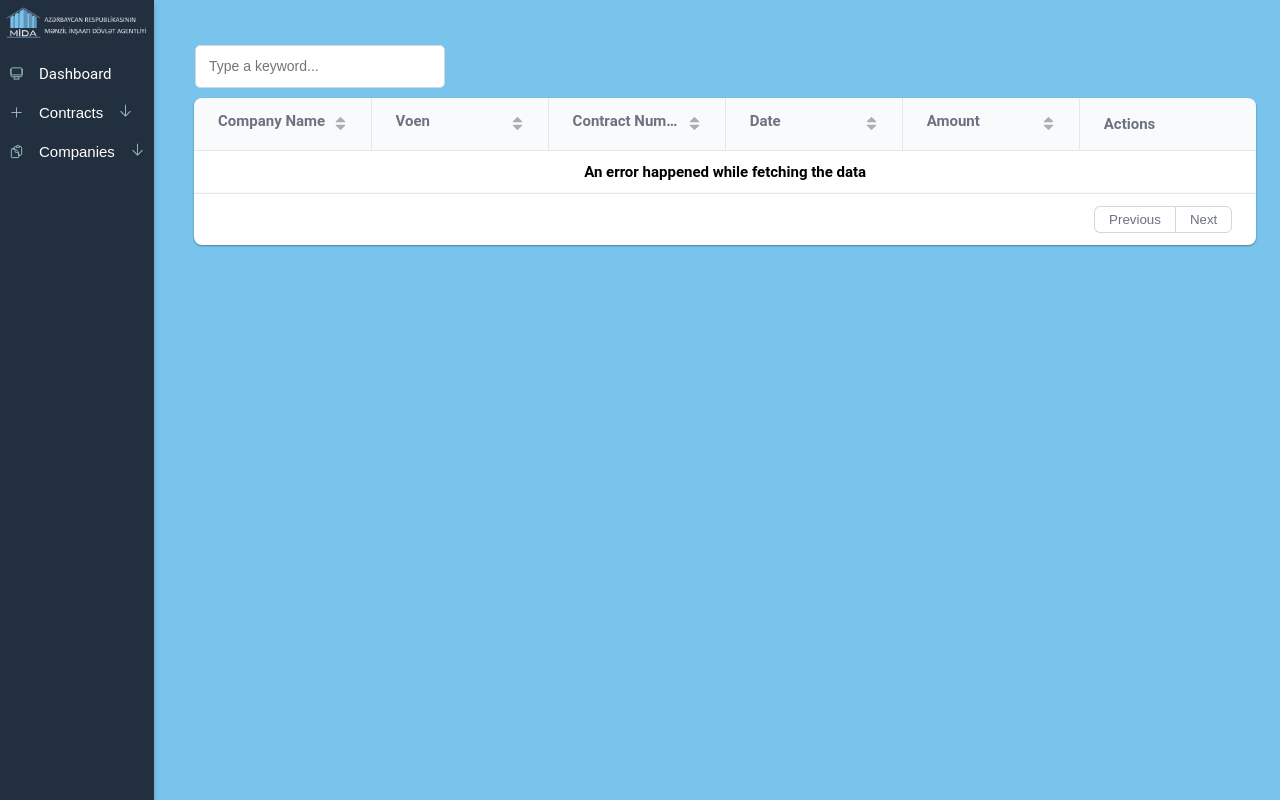
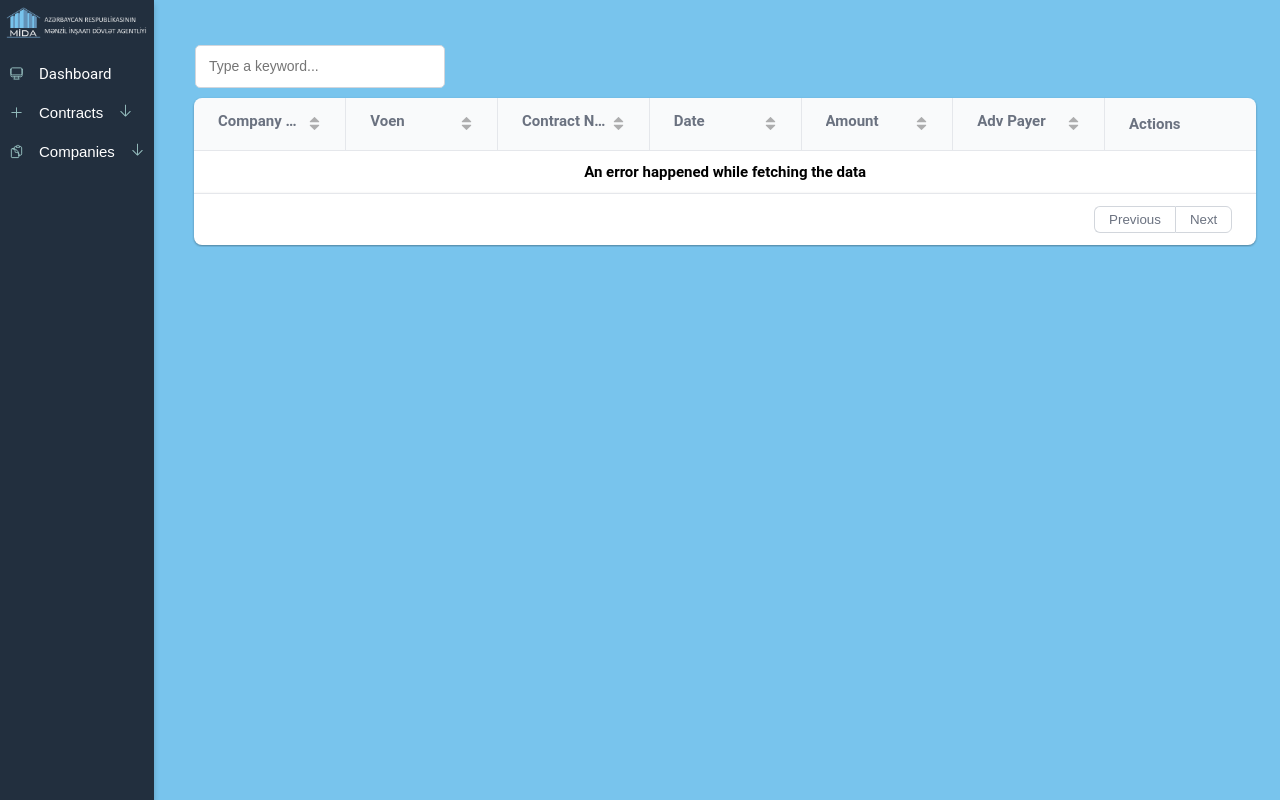
Before and after one commit to LieutenantCobretti1998/mida-contracts, a Flask app: page /contracts/all_contracts in a window 1280 px wide. Run offline with Flask 3, Linux system fonts and the light colour scheme; parts of the project's set-up code (start-up, migrations or seed data) failed here and were passed over; some libraries are stand-ins or nearby versions.

Commit message:
here is my logic for is adv payer or not😅👍

```diff
--- a/database/validators.py
+++ b/database/validators.py
@@ -162,7 +162,8 @@ class SearchEngine(ValidatorWrapper):
             "voen": contract.company.voen,
             "contract_number": contract.contract_number,
             "date": contract.date,
-            "amount": float(contract.amount)
+            "amount": float(contract.amount),
+            "adv_payer": bool(contract.adv_payer)
         } for contract in contracts]
         return contract_list, total_count
 
--- a/templates/check_contracts.html
+++ b/templates/check_contracts.html
@@ -78,6 +78,16 @@
                     name: "Amount"
                 },
                 {
+                    name: "Adv Payer",
+                    formatter: (_, row) => {
+                        const advPayer = row.cells[5].data;
+                        console.log(advPayer)
+                        return gridjs.html(
+                            `<span>${advPayer ? "Yes": "No"}</span>`
+                        )
+                    }
+                },
+                {
                     sort: false,
                     name: "Actions",
                     formatter: (_, row) => {
@@ -110,7 +120,7 @@
 
                         const col = columns[0];
                         const dir = col.direction === 1 ? "asc": "desc";
-                        let colName = ["Company Name", "Voen", "Contract Number", "Date", "Amount"][col.index];
+                        let colName = ["Company Name", "Voen", "Contract Number", "Date", "Amount", "Adv Payer"][col.index];
                         return `${prev}?order_by=${colName}&dir=${dir}`;
                     }
                 }
@@ -128,6 +138,7 @@
                     contract.contract_number,
                     new Date(contract.date).toLocaleDateString(),
                     parseFloat(contract.amount),
+                    Boolean(contract.adv_payer)
                 ]),
                 total: data => data.total_count
             },
```
Lines whose indentation alone changed are shown as unchanged.
